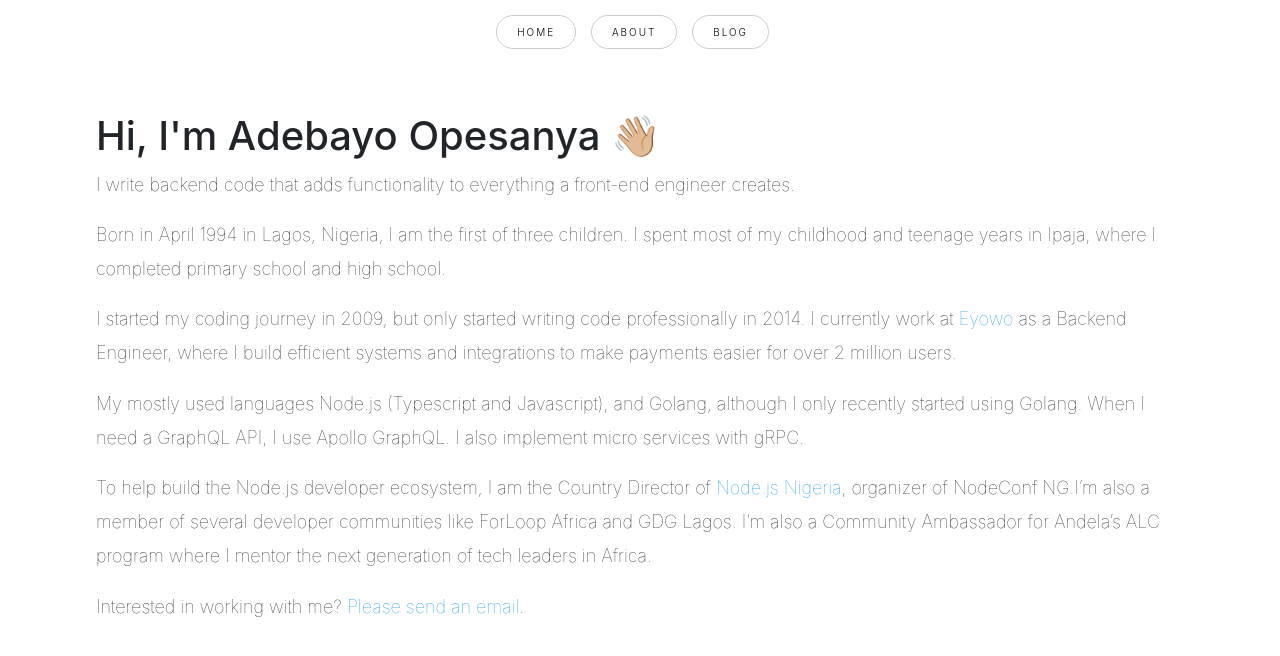
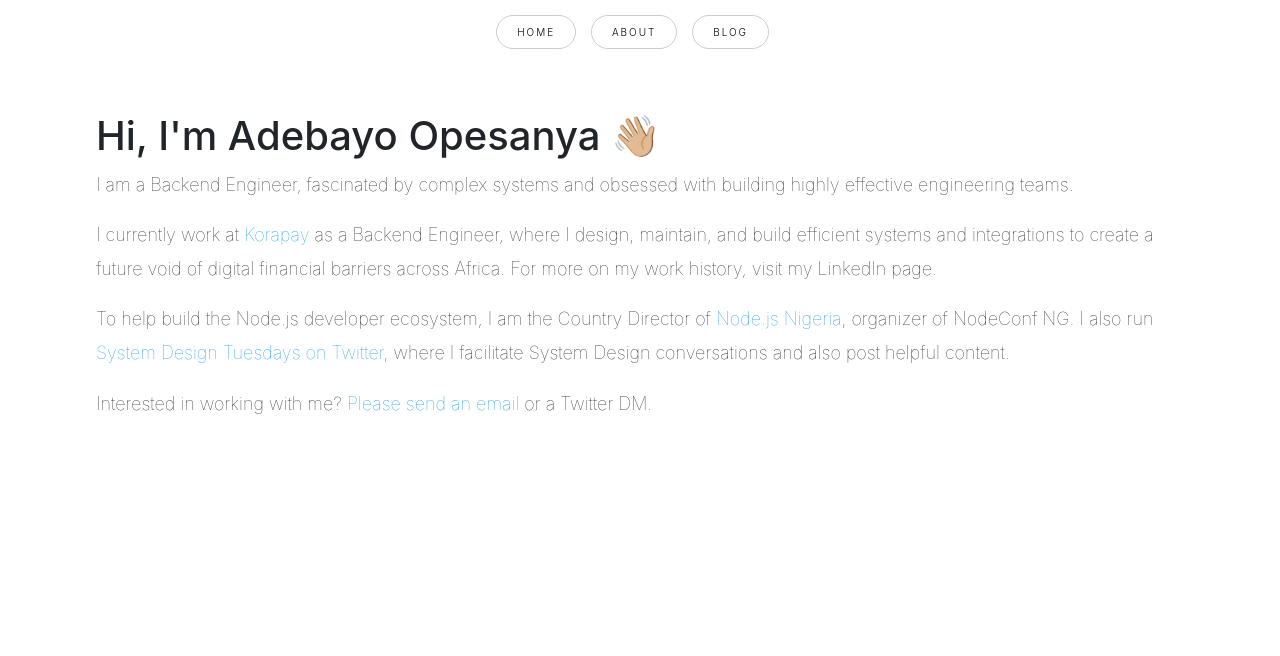
Before and after one commit to OpesanyaAdebayo/bayoopesanya.com, an Angular app: page /about in a window 1280 px wide. Shown: the top 656 px of the page. Built offline with nearby package versions, Linux system fonts and the light colour scheme.

Commit message:
update about section

```diff
--- a/src/app/about/about.component.html
+++ b/src/app/about/about.component.html
@@ -2,41 +2,30 @@
   <section id="intro">
     <h1>Hi, I'm Adebayo Opesanya 👋🏼</h1>
     <p>
-      I write backend code that adds functionality to everything a front-end
-      engineer creates.
+      I am a Backend Engineer, fascinated by complex systems and obsessed with building highly effective engineering teams.
     </p>
   </section>
   <section id="personal">
     <p>
-      Born in April 1994 in Lagos, Nigeria, I am the first of three children. I
-      spent most of my childhood and teenage years in Ipaja, where I completed
-      primary school and high school.
+
     </p>
   </section>
   <section id="work">
     <p>
-      I started my coding journey in 2009, but only started writing code
-      professionally in 2014. I currently work at
-      <a href="https://app.eyowo.com" target="_blank">Eyowo</a> as a Backend
-      Engineer, where I build efficient systems and integrations to make
-      payments easier for over 2 million users.
-    </p>
-    <p>
-      My mostly used languages Node.js (Typescript and Javascript), and Golang,
-      although I only recently started using Golang. When I need a GraphQL API,
-      I use Apollo GraphQL. I also implement micro services with gRPC.
+
+      I currently work at
+      <a href="https://korapay.com" target="_blank" rel="noopener noreferrer">Korapay</a> as a Backend
+      Engineer, where I design, maintain, and build efficient systems and integrations to create a future void of digital financial barriers across Africa.
+      For more on my work history, visit my LinkedIn page.
     </p>
     <p>
       To help build the Node.js developer ecosystem, I am the Country Director
       of
-      <a href="https://nigeria.nodejs.africa" target="_blank">Node.js Nigeria</a
-      >, organizer of NodeConf NG.I’m also a member of several developer
-      communities like ForLoop Africa and GDG Lagos. I’m also a Community
-      Ambassador for Andela’s ALC program where I mentor the next generation of
-      tech leaders in Africa.
+      <a href="https://nigeria.nodejs.africa" target="_blank" rel="noopener noreferrer">Node.js Nigeria</a
+      >, organizer of NodeConf NG. I also run <a href="https://twitter.com/SystemTuesday" target="_blank" rel="noopener noreferrer">System Design Tuesdays on Twitter</a>, where I facilitate System Design conversations and also post helpful content.
     </p>
   </section>
   <section id="contact">
-    <p>Interested in working with me? <a href="mailto:hello@bayoopesanya.com">Please send an email</a>.</p>
+    <p>Interested in working with me? <a href="mailto:hello@bayoopesanya.com">Please send an email</a> or a Twitter DM.</p>
   </section>
 </div>
```
